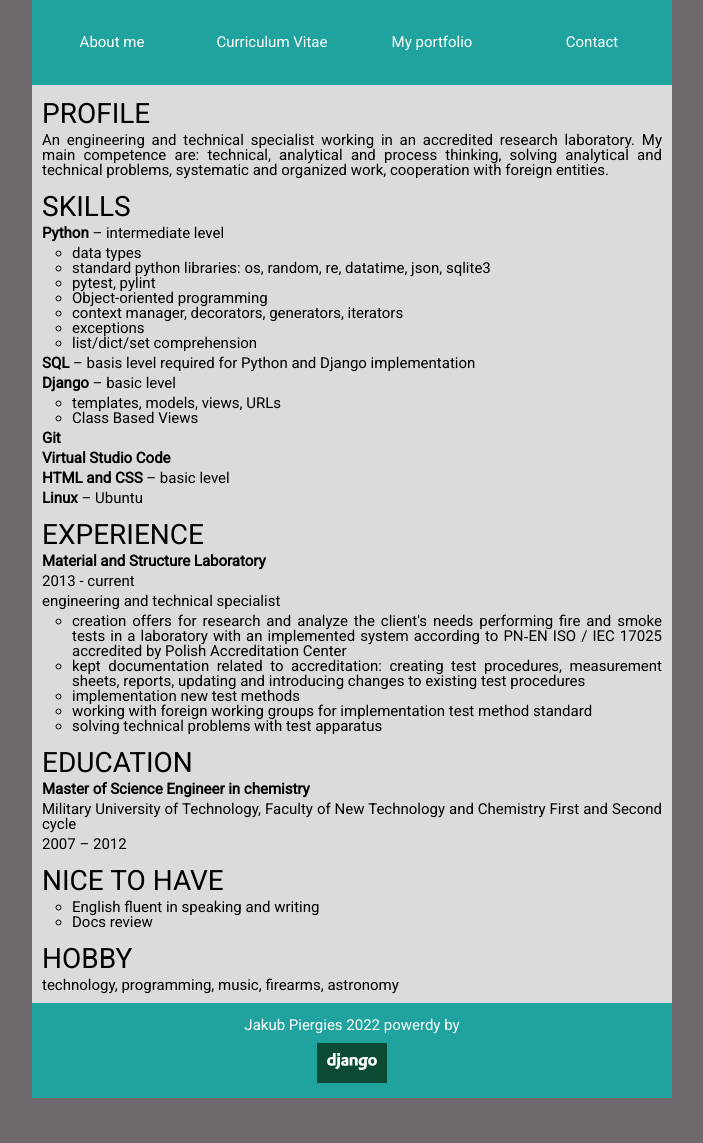
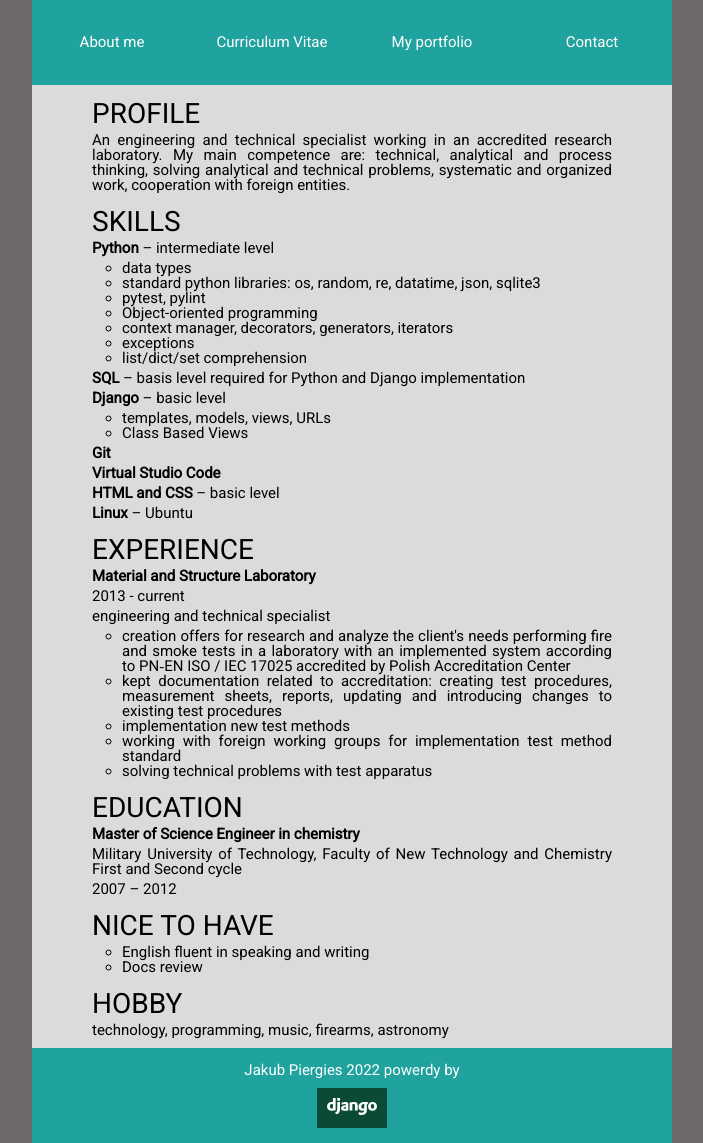
Before and after one commit to KubelP/CV_django_project, a Django app: template jpportfolio/templates/my_cv.html in a window 1280 px wide. Shown: the whole page, without its empty margins (288-991 px from the left). Before the commit the page ends 1098 px from the top, so only its background shows below. Run offline with Django 3.2, Linux system fonts and the light colour scheme; the template is opened without the code that fills it, so the values that code supplies are empty; some libraries are stand-ins or nearby versions.

Commit message:
some css style amendments

```diff
--- a/jpportfolio/static/style.css
+++ b/jpportfolio/static/style.css
@@ -85,7 +85,6 @@ li {
 }
 
 .content {
-    margin:auto;
     background-color: rgb(219, 219, 219);
 }
 
@@ -310,7 +309,9 @@ footer {
         margin: auto;
         font-size: 15px;
     }
-
+    .content {
+        padding: 0 50px;
+    }
     .nav_a {
         flex-direction: row;
     }
```
